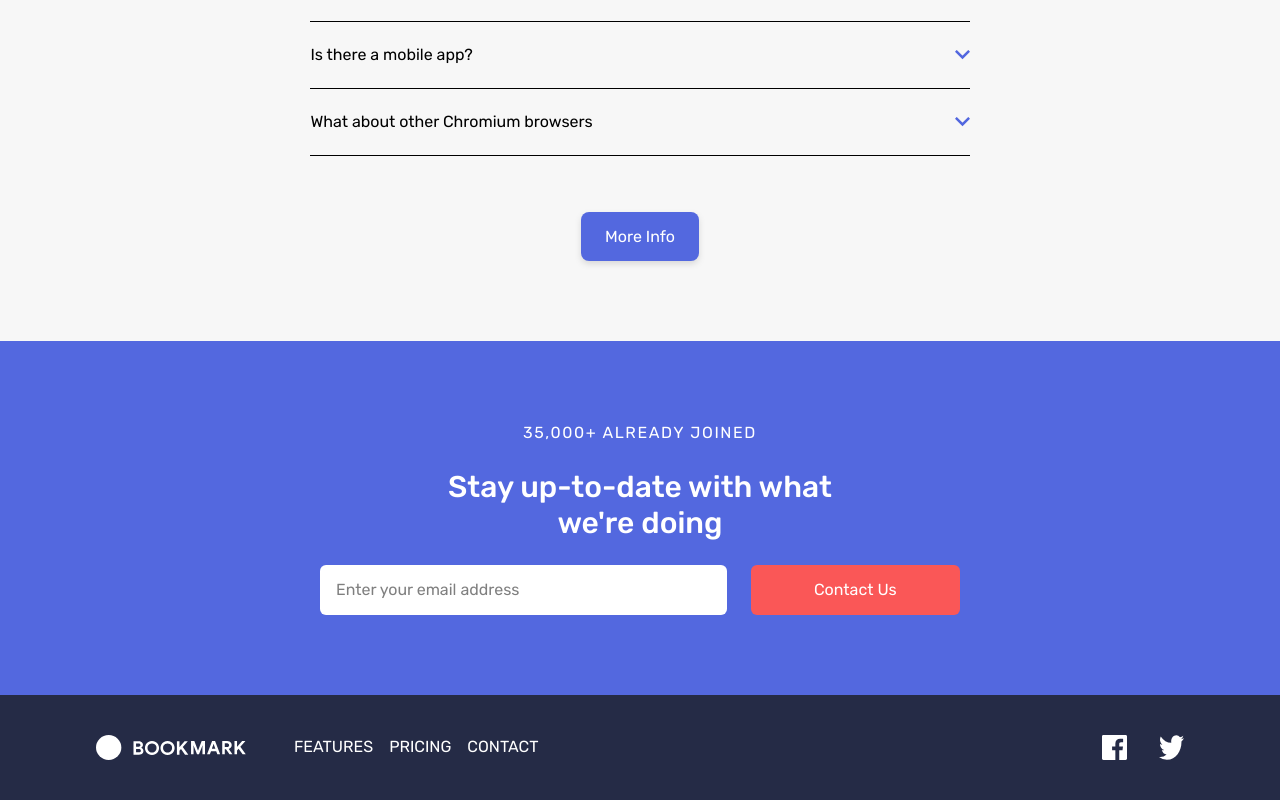
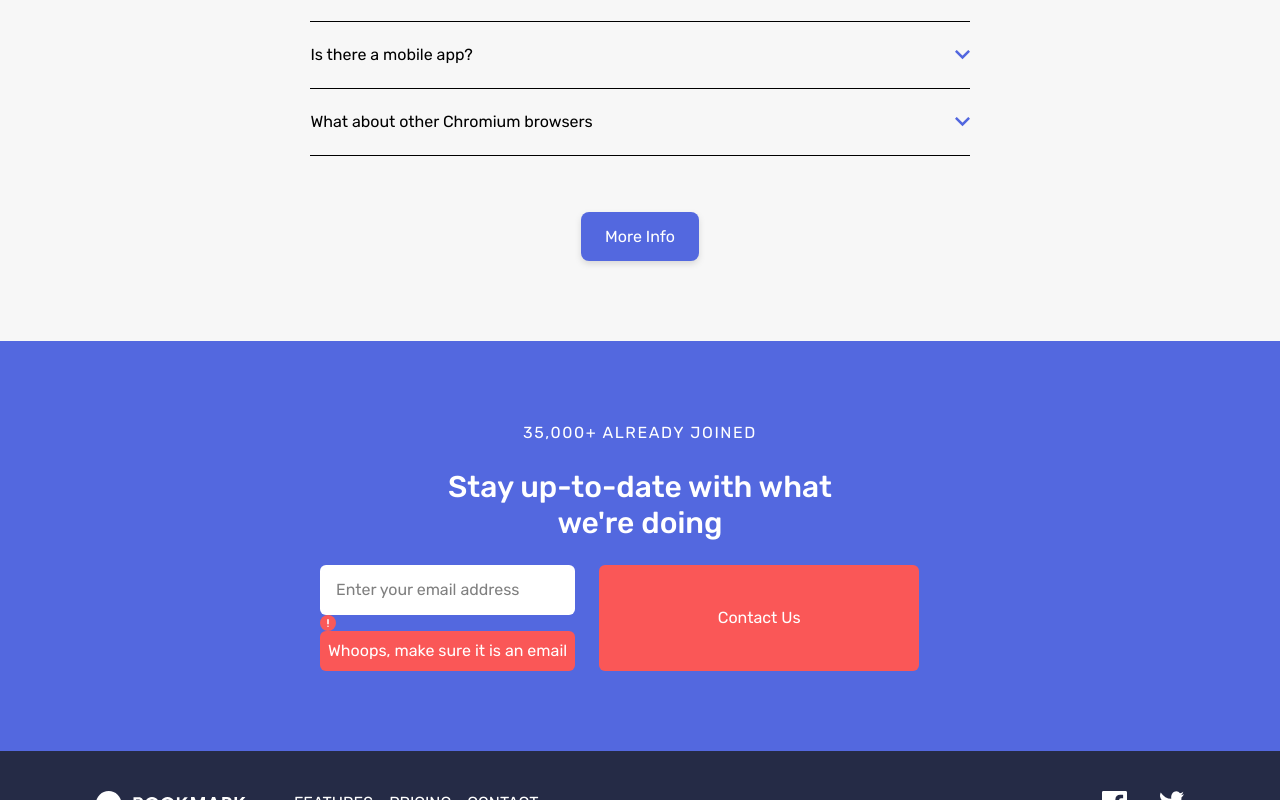
Before and after one commit to iynulwa/Bookmark-landing-page, a Next.js app: page / in a window 1280 px wide. Both pictures are taken after a click on the button "Contact Us". Shown: the part 1826-2626 px from the top of the page. Built offline with nearby package versions, Linux system fonts and the light colour scheme.

Commit message:
feat: Input validation added to contact us section in the footer

```diff
--- a/app/ui/search.tsx
+++ b/app/ui/search.tsx
@@ -1,9 +1,41 @@
+'use client'
+
+import { useState } from "react";
+import Image from "next/image";
+
 export default function Search() {
+
+    const [input, setInput] = useState('');
+    const [errorState, setErrorState] = useState(false);
+
+    const handleChange = (event: React.ChangeEvent<HTMLInputElement>) => {
+        setInput(event.target.value);
+    }
+
+    const validate = (email: string) => {
+        const regex = /^[^\s@]+@[^\s@]+\.[^\s@]+$/;
+        return regex.test(email);
+    }
+
+    const handleSubmit = (event: React.MouseEvent<HTMLButtonElement>) => {
+        event.preventDefault();
+
+        if (input.trim() === '' || !validate(input)) {
+            setErrorState(true)
+        } else {
+            setErrorState(false)
+        }
+    }
+
     return(
         <div className="md:flex md:gap-6 md:w-1/2">
-            <label htmlFor="email" className="sr-only"></label>
-            <input className="bg-white w-full p-4 rounded-md" id="email" type="email" name="email" placeholder="Enter your email address" required/>
-            <button className="w-full bg-[var(--clr-red-400)] text-white p-4 my-2 rounded-md md:my-0 md:w-1/2">Contact Us</button>
+            <label htmlFor="email" className="sr-only">Email</label>
+            <div>
+                <input onChange={handleChange} className="bg-white w-full p-4 rounded-md text-black" id="email" type="email" value={input} name="email" placeholder="Enter your email address" required/>
+                {errorState && <Image className="w-auto h-4" src='/icon-error.svg' alt="" width={25} height={12} />}
+                {errorState && <p className="bg-[var(--clr-red-400)] rounded-md p-2 text-white">Whoops, make sure it is an email</p>}
+            </div>
+            <button onClick={handleSubmit} className="w-full bg-[var(--clr-red-400)] text-white p-4 my-2 rounded-md md:my-0 md:w-1/2">Contact Us</button>
         </div>
     )
 }
--- a/app/ui/styles/components-styles/_main.scss
+++ b/app/ui/styles/components-styles/_main.scss
@@ -115,6 +115,10 @@
     filter: invert(100%) sepia(100%) saturate(10000%) hue-rotate(90deg) brightness(100%) contrast(100%);
 }
 
+.error-state {
+    border: 1px solid var(--clr-red-400);
+}
+
 //tablet and desktop screens
 @media (min-width: 48rem) {
 
```
